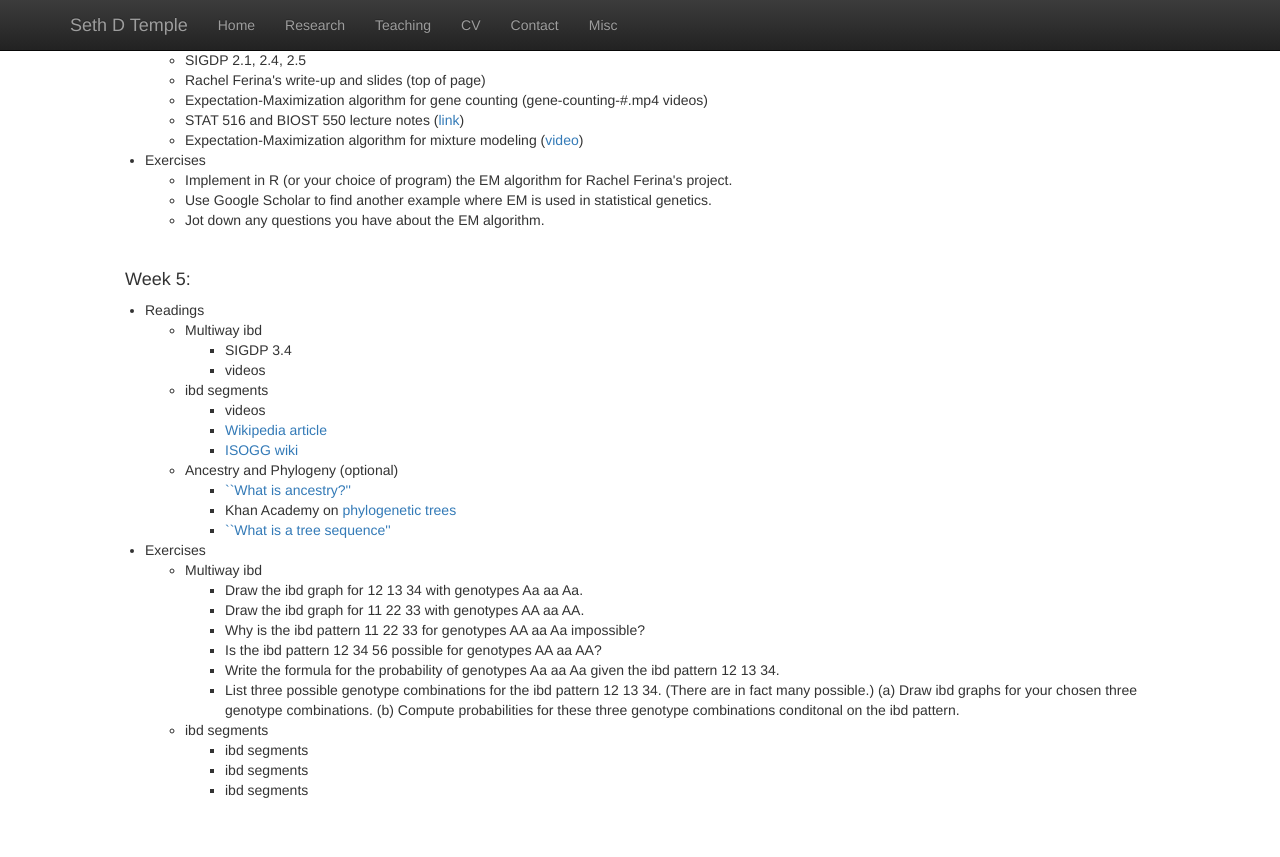
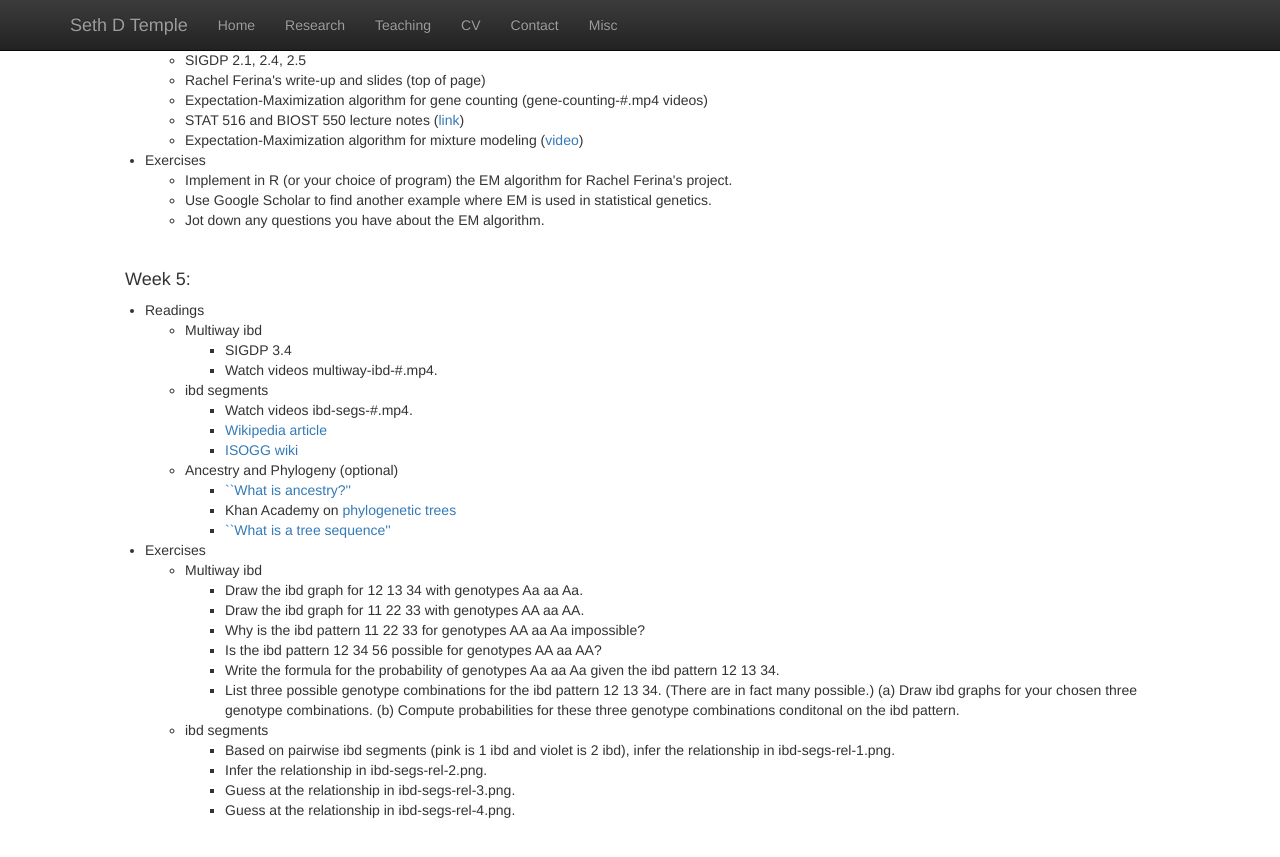
Before and after one commit to sdtemple/sdtemple.github.io, a Jekyll site: the page built from statgen1.html, in a window 1280 px wide and 900 px high, scrolled down 1968 px. Shown: the top 857 px of the window. Built offline with Jekyll 4.4.1, drawn with Linux system fonts in a browser that asks for light colours; nearby versions of some CDN libraries; library files that are not in the unit come from our copies.

Commit message:
Update statgen1.html

```diff
--- a/statgen1.html
+++ b/statgen1.html
@@ -159,11 +159,11 @@ Some assignments will be formally submitted to Canvas for course credit.<br/><br
         <li style="padding:0px;margin:0px 20px 0px;"> Multiway ibd </li>
         <ul>
             <li style="padding:0px;margin:0px 20px 0px;"> SIGDP 3.4 </li>
-            <li style="padding:0px;margin:0px 20px 0px;"> videos </li>
+            <li style="padding:0px;margin:0px 20px 0px;"> Watch videos multiway-ibd-#.mp4. </li>
         </ul>
         <li style="padding:0px;margin:0px 20px 0px;"> ibd segments </li>
         <ul>
-            <li style="padding:0px;margin:0px 20px 0px;"> videos </li>
+            <li style="padding:0px;margin:0px 20px 0px;"> Watch videos ibd-segs-#.mp4. </li>
             <li style="padding:0px;margin:0px 20px 0px;"> <a href = "https://en.wikipedia.org/wiki/Identity_by_descent">Wikipedia article</a> </li>
             <li style="padding:0px;margin:0px 20px 0px;"> <a href = "https://isogg.org/wiki/Identical_by_descent">ISOGG wiki</a> </li>
         </ul>
@@ -187,9 +187,10 @@ Some assignments will be formally submitted to Canvas for course credit.<br/><br
         </ul>
         <li style="padding:0px;margin:0px 20px 0px;"> ibd segments </li>
         <ul>
-            <li style="padding:0px;margin:0px 20px 0px;"> ibd segments </li>
-            <li style="padding:0px;margin:0px 20px 0px;"> ibd segments </li>
-            <li style="padding:0px;margin:0px 20px 0px;"> ibd segments </li>
+            <li style="padding:0px;margin:0px 20px 0px;"> Based on pairwise ibd segments (pink is 1 ibd and violet is 2 ibd), infer the relationship in ibd-segs-rel-1.png. </li>
+            <li style="padding:0px;margin:0px 20px 0px;"> Infer the relationship in ibd-segs-rel-2.png. </li>
+            <li style="padding:0px;margin:0px 20px 0px;"> Guess at the relationship in ibd-segs-rel-3.png. </li>
+            <li style="padding:0px;margin:0px 20px 0px;"> Guess at the relationship in ibd-segs-rel-4.png. </li>
         </ul>
     </ul>
 </p>
```
